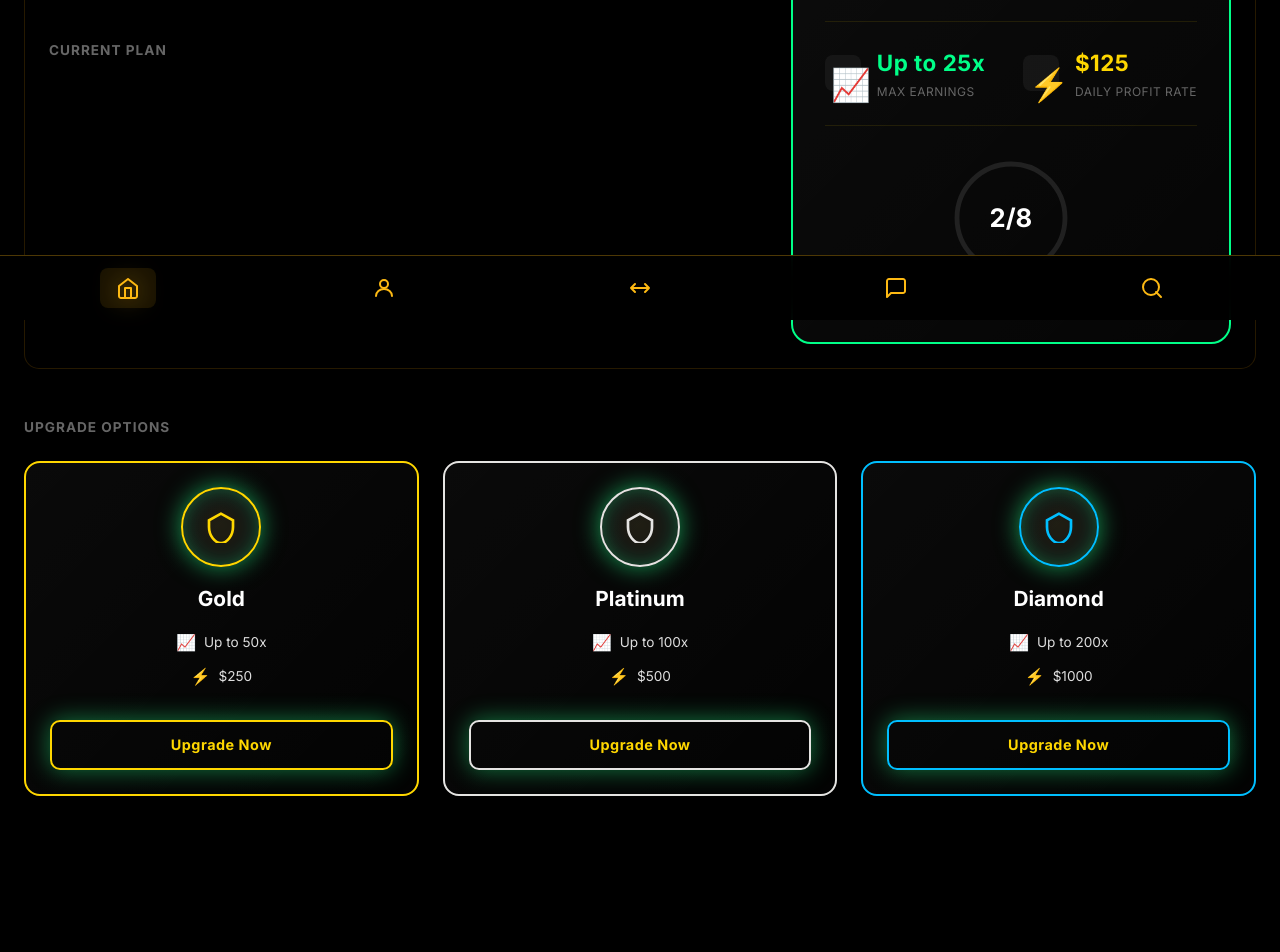
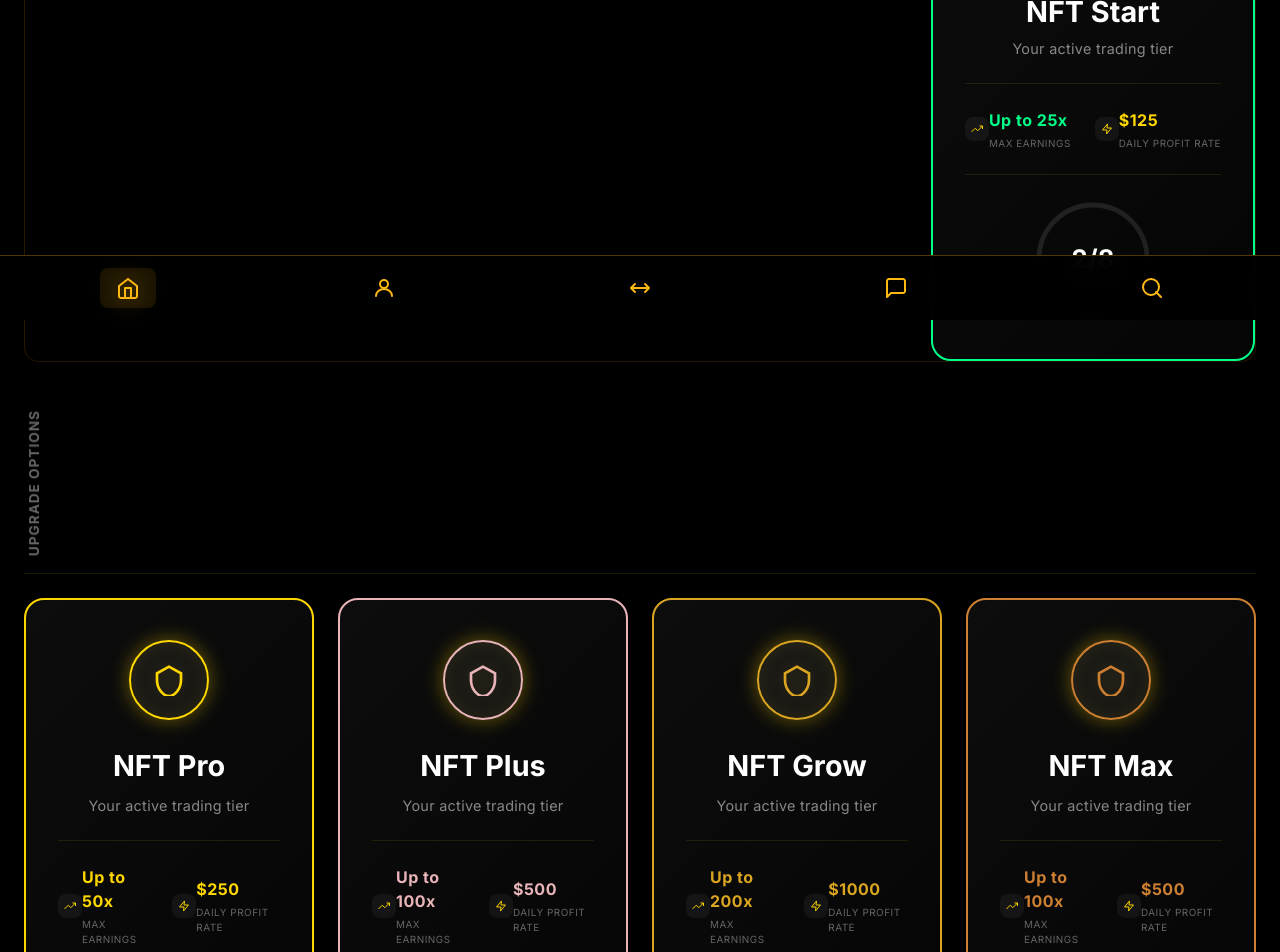
Before and after one commit to guptaayush945-cyber/BullNFT, a React (Vite) app: page /upgrade in a window 1280 px wide. Shown: the part 480-1432 px from the top of the page. Built offline with nearby package versions, Linux system fonts and the light colour scheme.

Commit message:
Update UpgradePackage: Add 8 golden-themed colors, SVG icons with animations, glow effects, and plan-stats styling for all packages

```diff
--- a/src/components/SignUp.tsx
+++ b/src/components/SignUp.tsx
@@ -3,7 +3,7 @@ import { useNavigate } from 'react-router-dom';
 import '../styles/signup.css';
 import HeaderSignup from './HeaderSignup';
 import ConnectWallet from './ConnectWallet';
-import packageLogo from '../assets/PackageLogo.png';
+import packageLogo from '../assets/images/packageicons/packagelogo.png';
 
 export default function SignUp() {
   const [inviterAddress, setInviterAddress] = useState('');
--- a/src/pages/UpgradePackage.tsx
+++ b/src/pages/UpgradePackage.tsx
@@ -3,6 +3,7 @@ import { useNavigate } from 'react-router-dom';
 import '../styles/upgrade-package.css';
 import Header from '../components/Header';
 import BottomNavigation from '../components/BottomNavigation';
+import packageLogo from '../assets/images/packageicons/packagelogo.png';
 
 interface Plan {
   id: number;
@@ -17,7 +18,7 @@ export default function UpgradePackage() {
   const navigate = useNavigate();
   const [selectedPlan] = useState<Plan>({
     id: 1,
-    name: 'Silver',
+    name: 'NFT Start',
     earnings: 'Up to 25x',
     dailyProfit: '$125',
     color: '#00ff88',
@@ -27,7 +28,7 @@ export default function UpgradePackage() {
   const upgradePlans: Plan[] = [
     {
       id: 2,
-      name: 'Gold',
+      name: 'NFT Pro',
       earnings: 'Up to 50x',
       dailyProfit: '$250',
       color: '#FFD700',
@@ -35,18 +36,58 @@ export default function UpgradePackage() {
     },
     {
       id: 3,
-      name: 'Platinum',
+      name: 'NFT Plus',
       earnings: 'Up to 100x',
       dailyProfit: '$500',
-      color: '#E5E4E2',
+      color: '#E8B4B8',
       progress: 0
     },
     {
       id: 4,
-      name: 'Diamond',
+      name: 'NFT Grow',
       earnings: 'Up to 200x',
       dailyProfit: '$1000',
-      color: '#00BFFF',
+      color: '#DAA520',
+      progress: 0
+    },
+    {
+      id: 5,
+      name: 'NFT Max',
+      earnings: 'Up to 100x',
+      dailyProfit: '$500',
+      color: '#CD7F32',
+      progress: 0
+    },
+    {
+      id: 6,
+      name: 'NFT Ultra',
+      earnings: 'Up to 100x',
+      dailyProfit: '$500',
+      color: '#B87333',
+      progress: 0
+    },
+    {
+      id: 7,
+      name: 'NFT Elite',
+      earnings: 'Up to 100x',
+      dailyProfit: '$500',
+      color: '#F7E98E',
+      progress: 0
+    },
+    {
+      id: 8,
+      name: 'NFT Legend',
+      earnings: 'Up to 100x',
+      dailyProfit: '$500',
+      color: '#FFBF00',
+      progress: 0
+    },
+    {
+      id: 9,
+      name: 'NFT Supreme',
+      earnings: 'Up to 250x',
+      dailyProfit: '$1250',
+      color: '#FFFACD',
       progress: 0
     }
   ];
@@ -75,10 +116,7 @@ export default function UpgradePackage() {
               <div className="current-plan-card" style={{ borderColor: selectedPlan.color }}>
                 <div className="plan-icon-wrapper">
                   <div className="plan-icon" style={{ borderColor: selectedPlan.color }}>
-                    <svg width="40" height="40" viewBox="0 0 24 24" fill="none">
-                      <path d="M12 2L3 7V12C3 18.627 7.477 23.966 12 24C16.523 23.966 21 18.627 21 12V7L12 2Z"
-                        stroke={selectedPlan.color} strokeWidth="2" fill="none"/>
-                    </svg>
+                    <img src={packageLogo} alt="Package Logo" width="40" height="40" />
                   </div>
                 </div>
 
@@ -87,7 +125,12 @@ export default function UpgradePackage() {
 
                 <div className="plan-stats">
                   <div className="stat">
-                    <div className="stat-icon">📈</div>
+                    <div className="stat-icon">
+                      <svg width="20" height="20" viewBox="0 0 24 24" fill="none" stroke="currentColor" strokeWidth="2">
+                        <polyline points="23 6 13.5 15.5 8.5 10.5 1 18"></polyline>
+                        <polyline points="17 6 23 6 23 12"></polyline>
+                      </svg>
+                    </div>
                     <div className="stat-content">
                       <p className="stat-value" style={{ color: selectedPlan.color }}>
                         {selectedPlan.earnings}
@@ -96,7 +139,11 @@ export default function UpgradePackage() {
                     </div>
                   </div>
                   <div className="stat">
-                    <div className="stat-icon">⚡</div>
+                    <div className="stat-icon">
+                      <svg width="20" height="20" viewBox="0 0 24 24" fill="none" stroke="currentColor" strokeWidth="2">
+                        <polygon points="13 2 3 14 12 14 11 22 21 10 12 10 13 2"></polygon>
+                      </svg>
+                    </div>
                     <div className="stat-content">
                       <p className="stat-value" style={{ color: '#FFD700' }}>
                         {selectedPlan.dailyProfit}
@@ -138,15 +185,35 @@ export default function UpgradePackage() {
                       </div>
                     </div>
                     <h4 className="plan-name small">{plan.name}</h4>
-                    <div className="plan-benefits">
-                      <p className="benefit">
-                        <span className="benefit-icon">📈</span>
-                        {plan.earnings}
-                      </p>
-                      <p className="benefit">
-                        <span className="benefit-icon">⚡</span>
-                        {plan.dailyProfit}
-                      </p>
+                    <p className="plan-description">Your active trading tier</p>
+                    <div className="plan-stats">
+                      <div className="stat">
+                        <div className="stat-icon">
+                          <svg width="20" height="20" viewBox="0 0 24 24" fill="none" stroke="currentColor" strokeWidth="2">
+                            <polyline points="23 6 13.5 15.5 8.5 10.5 1 18"></polyline>
+                            <polyline points="17 6 23 6 23 12"></polyline>
+                          </svg>
+                        </div>
+                        <div className="stat-content">
+                          <p className="stat-value" style={{ color: plan.color }}>
+                            {plan.earnings}
+                          </p>
+                          <p className="stat-label">MAX EARNINGS</p>
+                        </div>
+                      </div>
+                      <div className="stat">
+                        <div className="stat-icon">
+                          <svg width="20" height="20" viewBox="0 0 24 24" fill="none" stroke="currentColor" strokeWidth="2">
+                            <polygon points="13 2 3 14 12 14 11 22 21 10 12 10 13 2"></polygon>
+                          </svg>
+                        </div>
+                        <div className="stat-content">
+                          <p className="stat-value" style={{ color: plan.color }}>
+                            {plan.dailyProfit}
+                          </p>
+                          <p className="stat-label">DAILY PROFIT RATE</p>
+                        </div>
+                      </div>
                     </div>
                     <button className="upgrade-btn" style={{ borderColor: plan.color }} onClick={() => navigate('/home')}>
                       Upgrade Now
--- a/src/styles/upgrade-package.css
+++ b/src/styles/upgrade-package.css
@@ -2,6 +2,7 @@
 .upgrade-container {
   max-width: 100%;
   padding: 0 1.5rem;
+  margin-top: 6rem;
 }
 
 .main-content-upgrade {
@@ -37,7 +38,7 @@
   font-size: 2.2rem;
   font-weight: 700;
   color: #fff;
-  margin: 0 0 0.8rem;
+  margin: 0 0 0.2rem;
   background: linear-gradient(135deg, #FFFACD 0%, #FFD700 50%, #FDB913 100%);
   -webkit-background-clip: text;
   -webkit-text-fill-color: transparent;
@@ -58,15 +59,25 @@
 /* Plan Section */
 .plan-section {
   margin-bottom: 3rem;
+  display: flex;
+  align-items: flex-start;
+  gap: 2rem;
+  padding: 0px;
 }
 
 .section-title {
   font-size: 0.85rem;
   font-weight: 700;
   color: #666;
-  margin: 0 0 1.5rem;
+  margin: 0;
   letter-spacing: 1px;
   text-transform: uppercase;
+  min-width: 100px;
+  writing-mode: vertical-rl;
+  text-orientation: mixed;
+  transform: rotate(180deg);
+  padding-top: 1rem;
+  flex-shrink: 0;
 }
 
 /* Current Plan Card */
@@ -90,7 +101,7 @@
 }
 
 .plan-icon-wrapper.small {
-  margin-bottom: 1rem;
+  margin-bottom: 1.5rem;
 }
 
 .plan-icon {
@@ -104,6 +115,16 @@
   justify-content: center;
   background: rgba(255, 255, 255, 0.05);
   transition: all 0.3s ease;
+  box-shadow: 0 0 20px rgba(255, 215, 0, 0.4), inset 0 0 20px rgba(255, 215, 0, 0.1);
+}
+
+.plan-icon:hover {
+  box-shadow: 0 0 30px rgba(255, 215, 0, 0.6), inset 0 0 30px rgba(255, 215, 0, 0.2);
+  transform: scale(1.05);
+}
+
+.upgrade-plan-card .plan-icon svg {
+  filter: drop-shadow(0 0 10px rgba(255, 215, 0, 0.3));
 }
 
 .plan-icon svg {
@@ -118,8 +139,7 @@
 }
 
 .plan-name.small {
-  font-size: 1.3rem;
-  margin: 0.8rem 0 0.5rem;
+  margin: 1rem 0 0.5rem;
 }
 
 .plan-description {
@@ -131,10 +151,9 @@
 
 /* Plan Stats */
 .plan-stats {
-  display: grid;
-  grid-template-columns: 1fr 1fr;
+  display: flex;
   gap: 1.5rem;
-  margin-bottom: 2rem;
+  margin-bottom: 0rem;
   padding: 1.5rem 0;
   border-top: 1px solid rgba(255, 215, 0, 0.1);
   border-bottom: 1px solid rgba(255, 215, 0, 0.1);
@@ -143,11 +162,26 @@
 .stat {
   display: flex;
   align-items: center;
-  gap: 1rem;
+  gap: 0;
 }
 
 .stat-icon {
-  font-size: 2rem;
+  display: flex;
+  align-items: center;
+  justify-content: center;
+  width: 24px;
+  height: 24px;
+  color: #FFD700;
+  animation: float 3s ease-in-out infinite;
+}
+
+@keyframes float {
+  0%, 100% {
+    transform: translateY(0px);
+  }
+  50% {
+    transform: translateY(-5px);
+  }
 }
 
 .stat-content {
@@ -155,14 +189,14 @@
 }
 
 .stat-value {
-  font-size: 1.4rem;
+  font-size: 1rem;
   font-weight: 700;
   margin: 0 0 0.2rem;
   letter-spacing: 0.5px;
 }
 
 .stat-label {
-  font-size: 0.75rem;
+  font-size: 0.62rem;
   color: #666;
   margin: 0;
   letter-spacing: 0.5px;
@@ -175,6 +209,7 @@
   width: 120px;
   height: 120px;
   margin: 1.5rem auto;
+  margin-bottom: 0px;
 }
 
 .progress-circle {
@@ -213,65 +248,79 @@
 }
 
 .plans-grid {
-  display: grid;
-  grid-template-columns: repeat(auto-fit, minmax(200px, 1fr));
+  display: flex;
+  flex-wrap: wrap;
   gap: 1.5rem;
+  margin-bottom: 0rem;
+  padding: 1.5rem 0;
+  border-top: 1px solid rgba(255, 215, 0, 0.1);
+  border-bottom: 1px solid rgba(255, 215, 0, 0.1);
 }
 
 /* Upgrade Plan Card */
 .upgrade-plan-card {
-  background: linear-gradient(135deg, rgba(255, 255, 255, 0.04) 0%, rgba(255, 255, 255, 0.01) 100%);
+  background: linear-gradient(135deg, rgba(255, 255, 255, 0.05) 0%, rgba(255, 255, 255, 0.02) 100%);
   border: 2px solid;
-  border-radius: 16px;
-  padding: 1.5rem;
-  backdrop-filter: blur(15px);
+  border-radius: 20px;
+  padding: 2.5rem 2rem;
+  backdrop-filter: blur(20px);
   text-align: center;
   transition: all 0.3s ease;
   cursor: pointer;
+  flex: 1;
+  min-width: 250px;
 }
 
 .upgrade-plan-card:hover {
   background: linear-gradient(135deg, rgba(255, 255, 255, 0.08) 0%, rgba(255, 255, 255, 0.03) 100%);
-  transform: translateY(-5px);
-  box-shadow: 0 10px 30px rgba(255, 215, 0, 0.2);
+  backdrop-filter: blur(30px);
+  transform: translateY(-8px);
+  box-shadow: 0 15px 40px rgba(255, 215, 0, 0.25);
 }
 
 .plan-benefits {
-  margin: 1rem 0;
+  margin: 1.5rem 0;
+  display: flex;
+  flex-direction: column;
+  gap: 0.8rem;
+  padding: 1.5rem 0;
+  border-top: 1px solid rgba(255, 215, 0, 0.1);
+  border-bottom: 1px solid rgba(255, 215, 0, 0.1);
 }
 
 .benefit {
-  font-size: 0.85rem;
+  font-size: 0.9rem;
   color: #ddd;
-  margin: 0.6rem 0;
+  margin: 0;
   display: flex;
   align-items: center;
   justify-content: center;
-  gap: 0.5rem;
+  gap: 0.6rem;
 }
 
 .benefit-icon {
-  font-size: 1rem;
+  font-size: 1.2rem;
 }
 
 /* Upgrade Button */
 .upgrade-btn {
   width: 100%;
-  padding: 0.9rem;
+  padding: 1rem;
   border: 2px solid;
   background: transparent;
-  border-radius: 10px;
+  border-radius: 12px;
   color: #FFD700;
   font-weight: 700;
-  font-size: 0.9rem;
+  font-size: 0.95rem;
   cursor: pointer;
   transition: all 0.3s ease;
-  margin-top: 1rem;
+  margin-top: 1.5rem;
   letter-spacing: 0.5px;
+  box-shadow:non !important;
 }
 
 .upgrade-btn:hover {
-  background: rgba(255, 215, 0, 0.1);
+  background: rgba(255, 215, 0, 0.15);
   box-shadow: 0 0 15px rgba(255, 215, 0, 0.3);
 }
 
@@ -291,6 +340,19 @@
 
   .upgrade-subtitle {
     font-size: 0.9rem;
+  }
+
+  .plan-section {
+    flex-direction: column;
+    align-items: stretch;
+    gap: 1rem;
+  }
+
+  .section-title {
+    writing-mode: horizontal-tb;
+    transform: none;
+    margin-bottom: 0rem;
+    padding-top: 0;
   }
 
   .current-plan-card {
@@ -318,7 +380,7 @@
 
 @media (max-width: 480px) {
   .upgrade-header {
-    margin-bottom: 2rem;
+    margin-bottom: 1rem;
   }
 
   .upgrade-title {
```
Also changed, not shown: src/assets/images/packageicons/PackageLogo.png (renamed from src/assets/PackageLogo.png).
